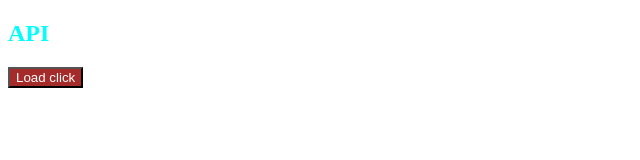
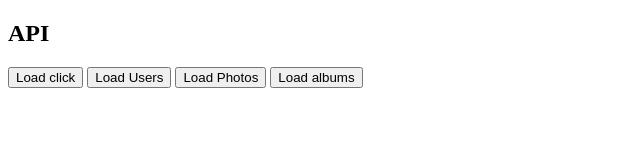
Before and after one commit to Engr-Jishan/33-API, a plain HTML site: page index.html in a window 1280 px wide. Shown: the whole page, without its empty margins (0-640 px from the left). Drawn offline with Linux system fonts and the light colour scheme.

Commit message:
third page

```diff
--- a/index.html
+++ b/index.html
@@ -12,9 +12,23 @@
 <body>
     <div class="colour">
         <h2>API</h2>
+    </div>
+
+    <div class="btn">
         <button id="btn" onclick="loadData()">Load click</button>
+
+        <button onclick="loadUsers()">Load Users</button>
+
+        <button onclick=" loadPhotos()">Load Photos</button>
+
+        <button onclick="loadAlbums()">Load albums</button>
     </div>
-    <script src="/note.js"></script>
+    <!-- <button id="btn" onclick="loadData()">Load click</button>
+
+    <button onclick="LoadUsers()">Load Users</button>
+
+    <button onclick=" LoadPhotos()">Load Photos</button> -->
+    <!-- <script src="/note.js"></script> -->
     <script src="/json.js"></script>
 </body>
 
--- a/json.js
+++ b/json.js
@@ -8,5 +8,23 @@
 function loadData() {
     fetch('https://jsonplaceholder.typicode.com/todos/1')
         .then(response => response.json())
-        .then(json => console.log(json))
+        .then(json => console.log(json));
 }
+
+function loadUsers() {
+    fetch('https://jsonplaceholder.typicode.com/users')
+        .then(res => res.json())
+        .then(data => console.log(data));
+}
+
+function loadPhotos() {
+    fetch('https://jsonplaceholder.typicode.com/todos')
+        .then(res => res.json())
+        .then(fex => console.log(fex));
+}
+
+function loadAlbums() {
+    fetch('https://jsonplaceholder.typicode.com/albums')
+        .then(res => res.json())
+        .then(albums => console.log(albums));
+}
--- a/style.css
+++ b/style.css
@@ -1,8 +1,19 @@
-.colour {
+/* .colour {
     color: aqua;
 }
 
 #btn {
     background-color: brown;
     color: white;
+} */
+
+.flex {
+    background-repeat: no-repeat;
+    background-size: 300px 100px;
+
 }
+
+.btn {
+    color: aqua;
+    text-size: 20pz;
+}
```
Also changed, not shown: simple.html (added, +20 -0 lines), image/Pss.jpg (added).
